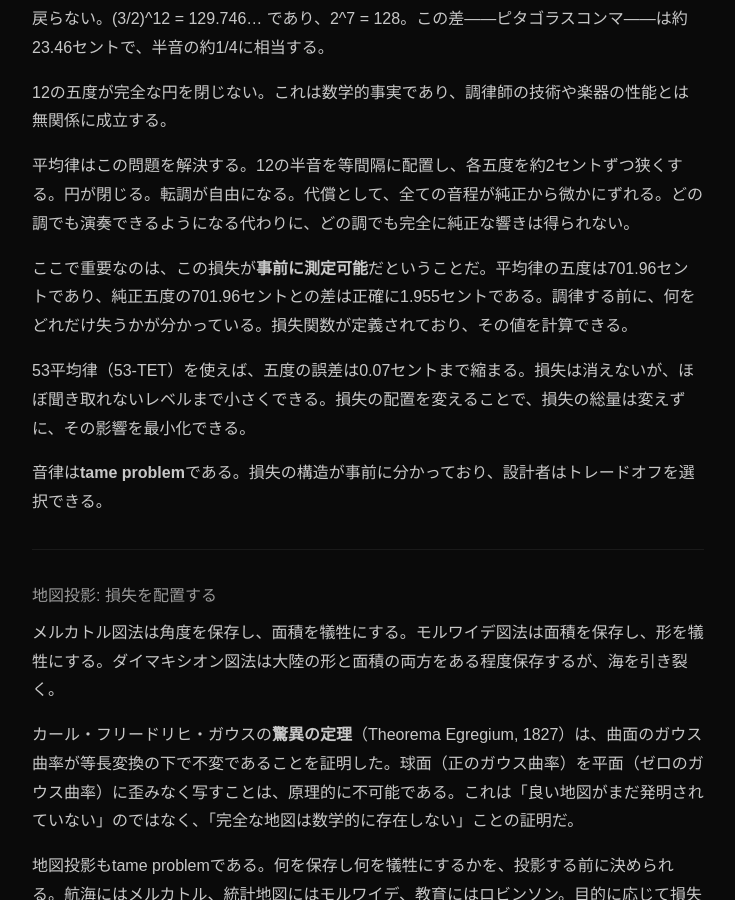
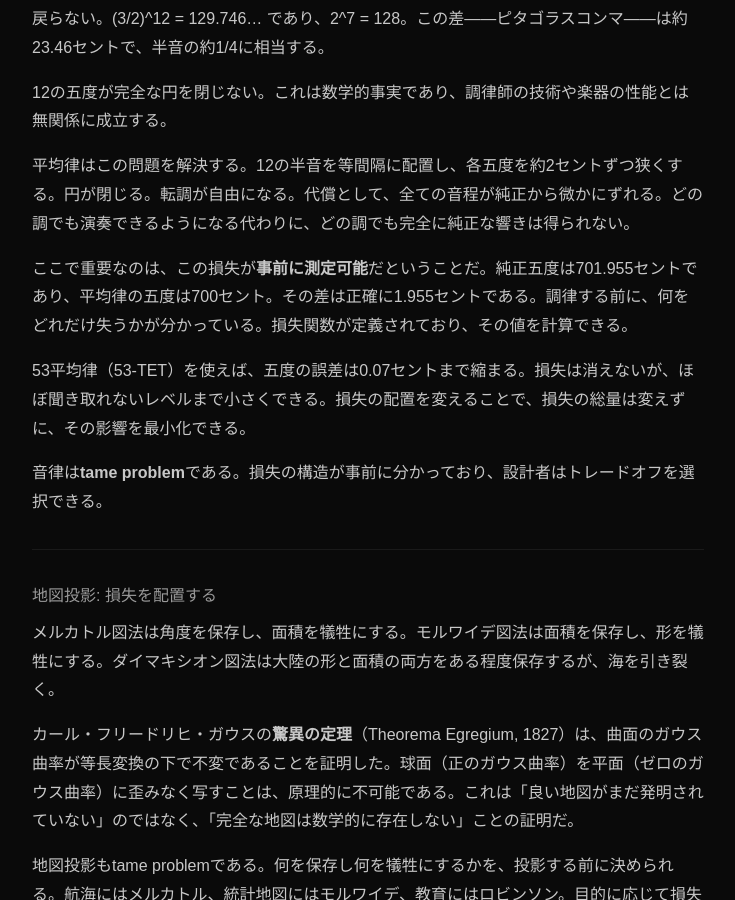
Before and after one commit to TheAIBastion/denneta-com, a Jekyll site: the page built from writing/irrecoverable-loss.md, in a window 1280 px wide and 900 px high, scrolled down 673 px. Shown: the whole window, without its empty margins (272-1007 px from the left). Built offline with Jekyll 4.4.1, drawn with Linux system fonts in a browser that asks for light colours.

Commit message:
五度のセント値を修正（純正701.955 / 平均律700）

```diff
--- a/writing/irrecoverable-loss.md
+++ b/writing/irrecoverable-loss.md
@@ -26,7 +26,7 @@ date: 2026-06-29
 
 平均律はこの問題を解決する。12の半音を等間隔に配置し、各五度を約2セントずつ狭くする。円が閉じる。転調が自由になる。代償として、全ての音程が純正から微かにずれる。どの調でも演奏できるようになる代わりに、どの調でも完全に純正な響きは得られない。
 
-ここで重要なのは、この損失が**事前に測定可能**だということだ。平均律の五度は701.96セントであり、純正五度の701.96セントとの差は正確に1.955セントである。調律する前に、何をどれだけ失うかが分かっている。損失関数が定義されており、その値を計算できる。
+ここで重要なのは、この損失が**事前に測定可能**だということだ。純正五度は701.955セントであり、平均律の五度は700セント。その差は正確に1.955セントである。調律する前に、何をどれだけ失うかが分かっている。損失関数が定義されており、その値を計算できる。
 
 53平均律（53-TET）を使えば、五度の誤差は0.07セントまで縮まる。損失は消えないが、ほぼ聞き取れないレベルまで小さくできる。損失の配置を変えることで、損失の総量は変えずに、その影響を最小化できる。
 
```
